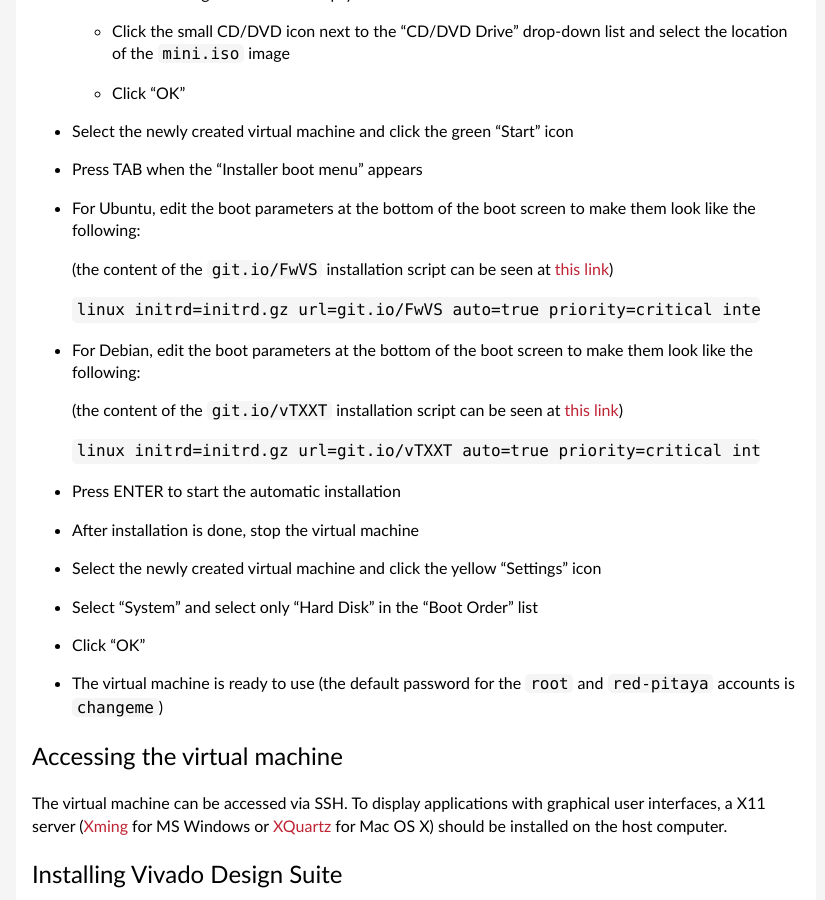
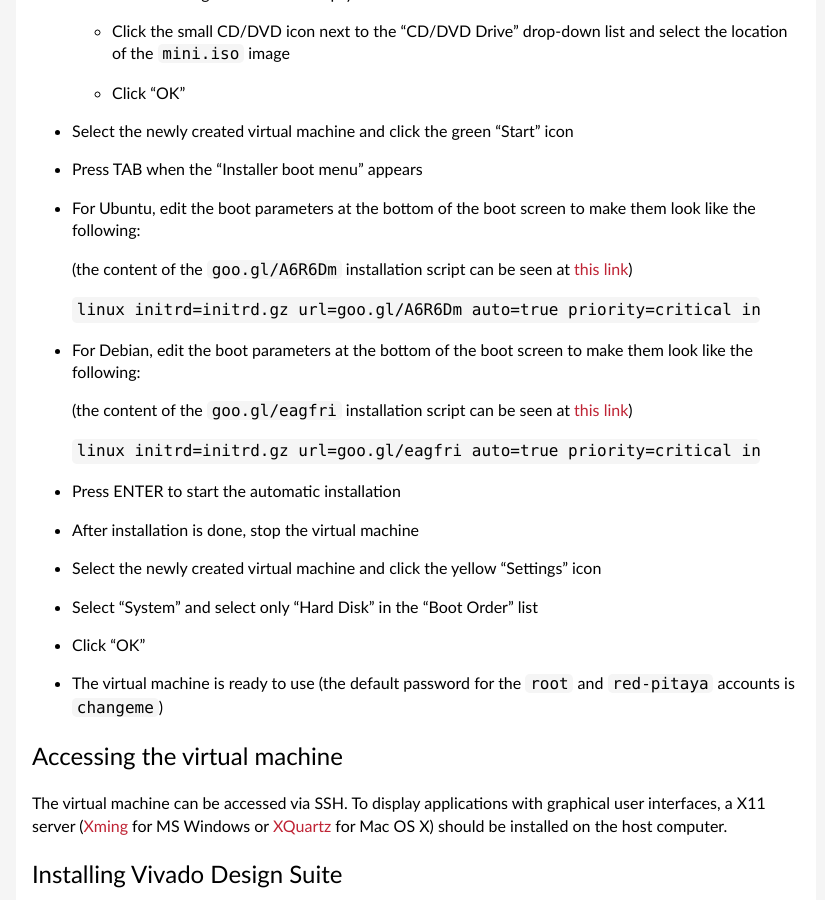
Before and after one commit to pavel-demin/red-pitaya-notes, a Jekyll site: the page built from development-machine.md, in a window 1280 px wide and 900 px high, scrolled down 885 px. Shown: the whole window, without its empty margins (224-1049 px from the left). Built offline with Jekyll 4.4.1, drawn with Linux system fonts in a browser that asks for light colours.

Commit message:
replace git.io with goo.gl in development-machine.md

```diff
--- a/development-machine.md
+++ b/development-machine.md
@@ -51,18 +51,18 @@
 
 - For Ubuntu, edit the boot parameters at the bottom of the boot screen to make them look like the following:
 
-  (the content of the `git.io/FwVS` installation script can be seen at [this link](https://github.com/pavel-demin/red-pitaya-notes/blob/gh-pages/etc/ubuntu.seed))
+  (the content of the `goo.gl/A6R6Dm` installation script can be seen at [this link](https://github.com/pavel-demin/red-pitaya-notes/blob/gh-pages/etc/ubuntu.seed))
 
 {% highlight bash %}
-linux initrd=initrd.gz url=git.io/FwVS auto=true priority=critical interface=auto
+linux initrd=initrd.gz url=goo.gl/A6R6Dm auto=true priority=critical interface=auto
 {% endhighlight %}
 
 - For Debian, edit the boot parameters at the bottom of the boot screen to make them look like the following:
 
-  (the content of the `git.io/vTXXT` installation script can be seen at [this link](https://github.com/pavel-demin/red-pitaya-notes/blob/gh-pages/etc/debian.seed))
+  (the content of the `goo.gl/eagfri` installation script can be seen at [this link](https://github.com/pavel-demin/red-pitaya-notes/blob/gh-pages/etc/debian.seed))
 
 {% highlight bash %}
-linux initrd=initrd.gz url=git.io/vTXXT auto=true priority=critical interface=auto
+linux initrd=initrd.gz url=goo.gl/eagfri auto=true priority=critical interface=auto
 {% endhighlight %}
 
 - Press ENTER to start the automatic installation
```
